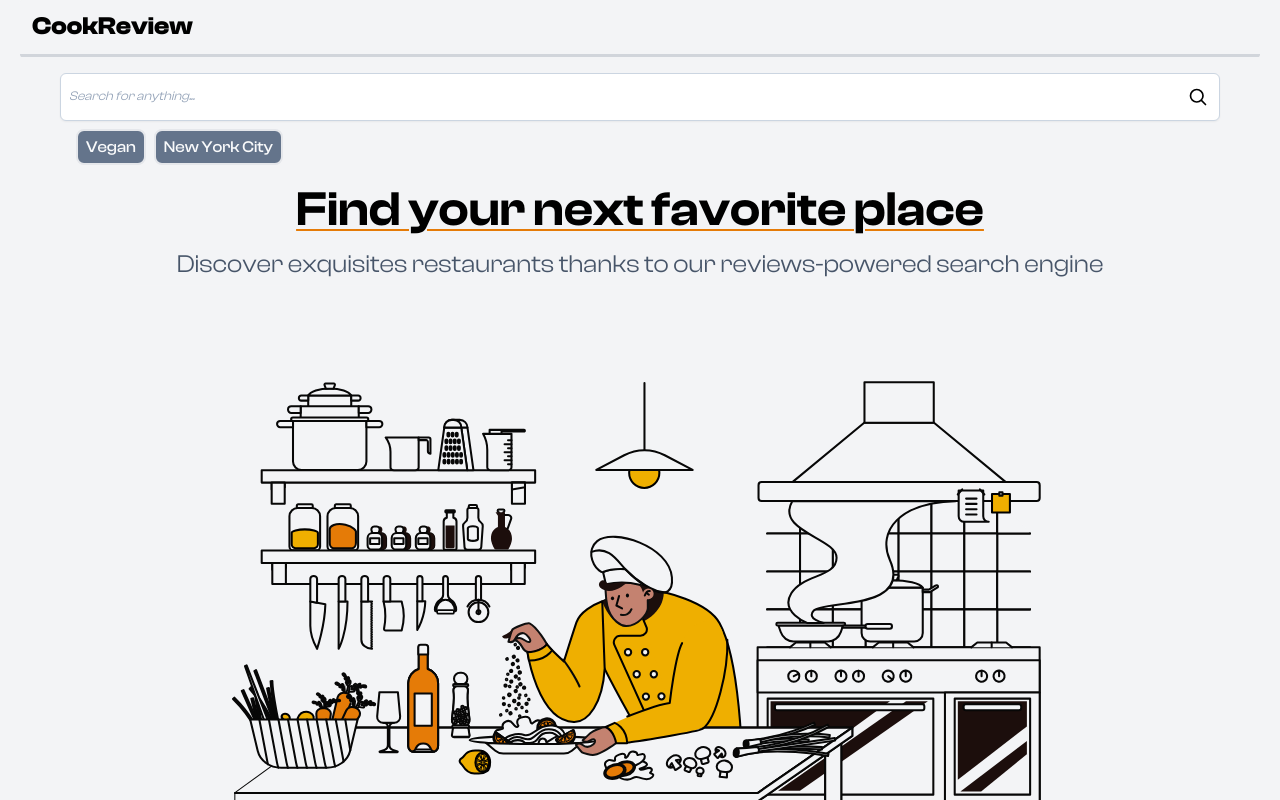
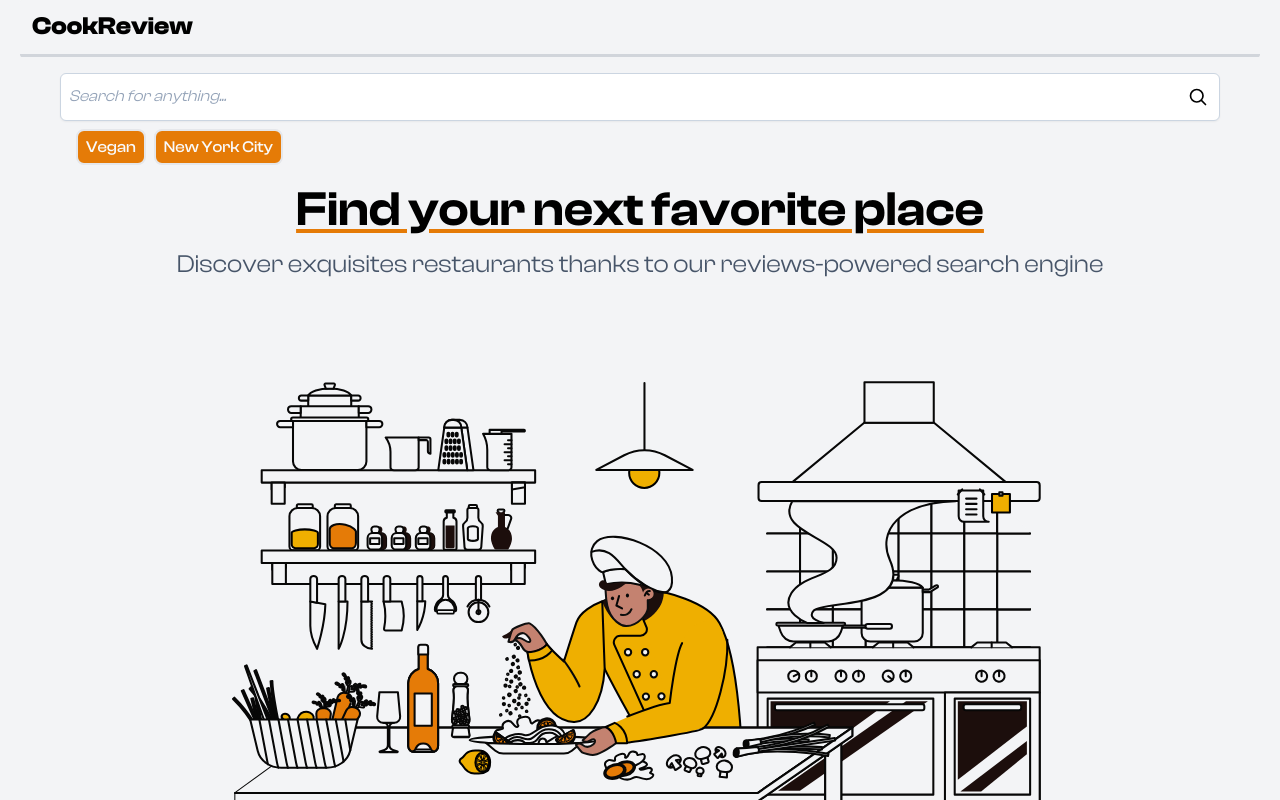
Before and after one commit to duranbe/restaurants-reviews, a React (Create React App) app in the folder frontend/: page / in a window 1280 px wide. Shown: the top 800 px of the page. Built offline with nearby package versions, Linux system fonts and the light colour scheme; a web font is replaced by a local one.

Commit message:
change some thing on frontend

```diff
--- a/frontend/src/App.js
+++ b/frontend/src/App.js
@@ -7,24 +7,24 @@ import { useState } from 'react';
 function RestaurantCard({ restaurantData }) {
 
   return (
-    <div className="my-3 p-3 hover:cursor-pointer hover:border-black hover:border-2 rounded-md">
+    <div className="my-3 p-3 hover:cursor-pointer hover:border-l-black hover:border-l-2 rounded-sm">
 
-      <div className="underline underline-offset-[3px]  font-clash-medium hover:italic cursor-pointer">
+      <div className="underline underline-offset-[3px]   text-xl font-clash-medium hover:italic cursor-pointer">
         {restaurantData.Name}
       </div>
-      <div className='font-clash-medium pl-3 font-thin text-sm'>
+      <div className='font-clash-medium pl-3 font-thin text-lg'>
         {restaurantData.Type}
       </div>
-      <div className='font-clash-medium pl-3 font-thin text-sm'>
+      <div className='font-clash-medium pl-3 font-thin text-lg'>
         {restaurantData["Street Address"]}
       </div>
-      <div className='font-clash-medium pl-3 font-thin text-sm'>
+      <div className='font-clash-medium pl-3 font-thin text-lg'>
         {restaurantData.Location}
       </div>
-      <div className='font-clash-medium pl-3 font-thin text-sm'>
+      <div className='font-clash-medium pl-3 font-thin text-lg'>
         {"Reviews :  " + restaurantData["Reviews"]}
       </div>
-      <div className='font-clash-medium pl-3 font-thin text-sm'>
+      <div className='font-clash-medium pl-3 font-thin text-lg'>
         {restaurantData["Price_Range"]}
       </div>
     </div>
@@ -103,11 +103,12 @@ function App() {
       <div className="mt-4 mb-2 mx-10">
         <label className="relative block font-light text-xl5">
 
-          <input autocomplete="off"  id="search-bar" onKeyPress={handleKeyPress} className="h-12 font-clash-regular placeholder:italic
+          <input autoComplete="off"  id="search-bar" onKeyPress={handleKeyPress} className="h-12 font-clash-regular
+          placeholder:italic
 
            placeholder:text-slate-400 block bg-white w-full border border-slate-300 rounded-md
             p-2 shadow-sm focus:outline-none focus:border-sky-500
-            focus:ring-sky-500 focus:ring-1 sm:text-sm font-light" placeholder="Search for anything..." type="text" name="search" />
+            focus:ring-sky-500 focus:ring-1 text-lg font-light" placeholder="Search for anything..." type="text" name="search" />
           <span className="absolute inset-y-0 right-0 flex items-center pr-3 cursor-pointer" onClick={handleKeyPress}>
             <svg xmlns="http://www.w3.org/2000/svg" fill="none" viewBox="0 0 24 24" strokeWidth={2} stroke="currentColor" className="w-5 h-5">
               <path strokeLinecap="round" strokeLinejoin="round" d="M21 21l-5.197-5.197m0 0A7.5 7.5 0 105.196 5.196a7.5 7.5 0 0010.607 10.607z" />
@@ -120,14 +121,14 @@ function App() {
             <input type="checkbox" id="choose-me" className="peer hidden" onChange={toggleVegan} />
             <label htmlFor="choose-me" className="select-none cursor-pointer rounded-lg border-1
             py-1 px-2 font-clash-medium transition-colors duration-100 ease-in-out
-            bg-slate-500 text-gray-50 text-m border-2
+            bg-tangerine text-gray-50 text-m border-2
            peer-checked:bg-gray-200 peer-checked:text-gray-900 peer-checked:border-slate-400">Vegan</label>
           </div>
           <div className="flex mx-1">
             <input type="checkbox" id="choose-nyc" className="peer hidden" onChange={toggleVegan} />
             <label htmlFor="choose-nyc" className="select-none cursor-pointer rounded-lg border-1
             py-1 px-2 font-clash-medium transition-colors duration-100 ease-in-out
-            bg-slate-500 text-gray-50 text-m border-2
+            bg-tangerine text-gray-50 text-m border-2
            peer-checked:bg-gray-200 peer-checked:text-gray-900 peer-checked:border-slate-400">New York City</label>
           </div>
         </div>
@@ -139,7 +140,7 @@ function App() {
         <div className='flex flex-col justify-center items-center'>
 
 
-          <div className='text-black font-clash-semibold text-5xl mx-8 underline underline-offset-4 decoration-tangerine decoration-2' >
+          <div className='text-black font-clash-semibold text-5xl mx-8 mt- underline underline-offset-4 decoration-tangerine decoration-4' >
             <div>Find your next favorite place </div>
 
           </div>
--- a/frontend/tailwind.config.js
+++ b/frontend/tailwind.config.js
@@ -28,6 +28,7 @@ module.exports = {
     extend: {
       colors: {
         'tangerine': '#e57b07',
+        'yellow-light': '#EFAF00',
       },
 
     },
```
Also changed, not shown: 1 other file (tests, documents, lock files or other folders).
